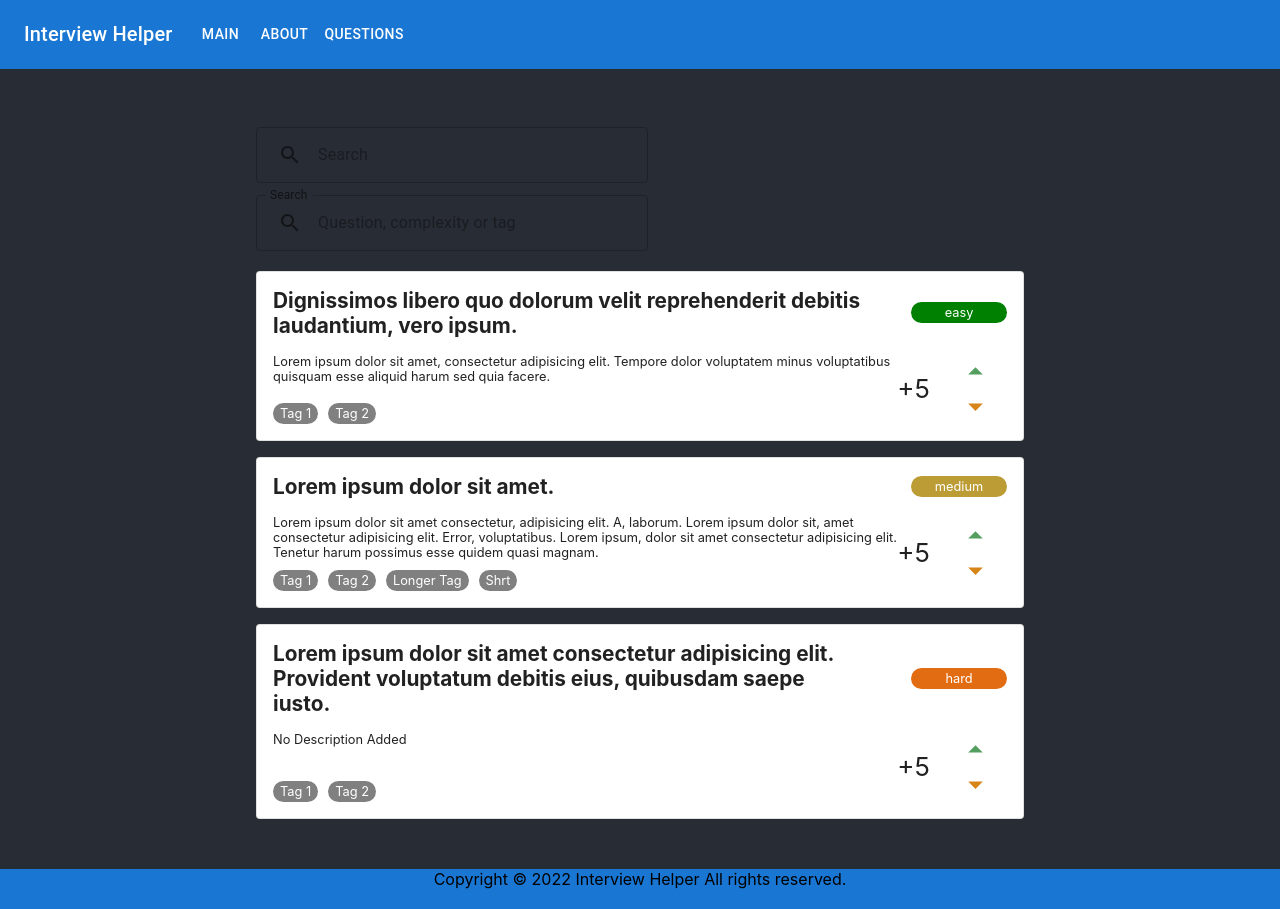
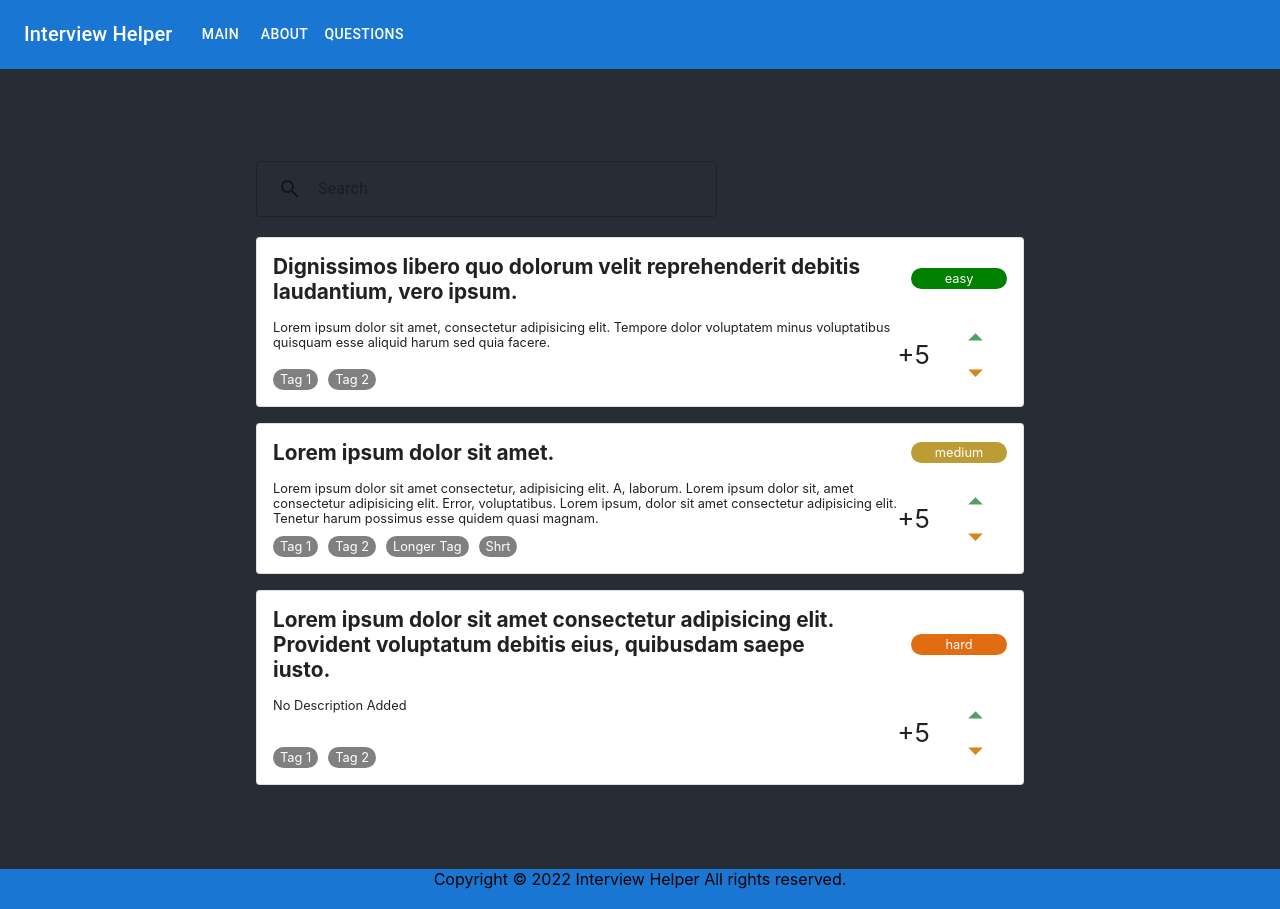
Before and after one commit to Sverdiyev/InterviewHelperFE, a React (Create React App) app: page /questions in a window 1280 px wide. Built offline with nearby package versions, Linux system fonts and the light colour scheme.

Commit message:
removed second option for search bar

```diff
--- a/src/components/QuestionSearch/QuestionSearch.jsx
+++ b/src/components/QuestionSearch/QuestionSearch.jsx
@@ -19,9 +19,8 @@ function QuestionSearch({ questions, setFilteredQuestions }) {
 
   return (
     <Grid container sx={{ width: '60%', margin: '1rem 0' }}>
-      {/* SEARCH OPTION 1 */}
       <TextField
-        sx={{ width: '51%' }}
+        sx={{ width: '60%' }}
         margin="dense"
         id="search"
         variant="outlined"
@@ -45,35 +44,6 @@ function QuestionSearch({ questions, setFilteredQuestions }) {
           )
         }}
       />
-
-      {/* SEARCH OPTION 2 */}
-
-      <TextField
-        sx={{ width: '51%' }}
-        margin="dense"
-        id="search"
-        label="Search"
-        variant="outlined"
-        value={inputValue}
-        placeholder="Question, complexity or tag"
-        onChange={(e) => setInputValue(e.target.value)}
-        InputProps={{
-          startAdornment: (
-            <InputAdornment position="start">
-              <IconButton onClick={searchHandler}>
-                <SearchIcon />
-              </IconButton>
-            </InputAdornment>
-          ),
-          endAdornment: inputValue && (
-            <InputAdornment position="end">
-              <IconButton onClick={clearHandler}>
-                <ClearIcon />
-              </IconButton>
-            </InputAdornment>
-          )
-        }}
-      />
     </Grid>
   );
 }
```
